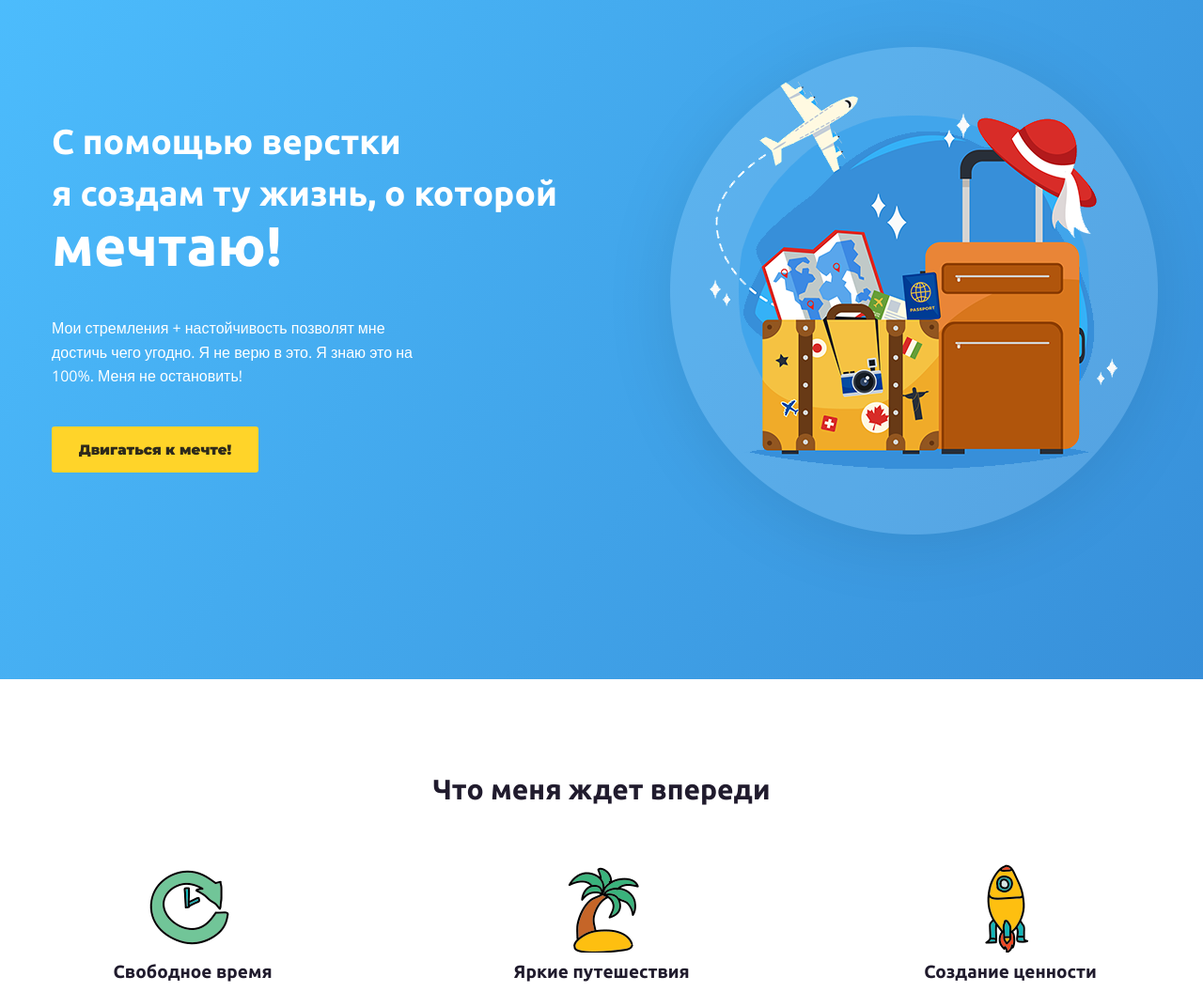
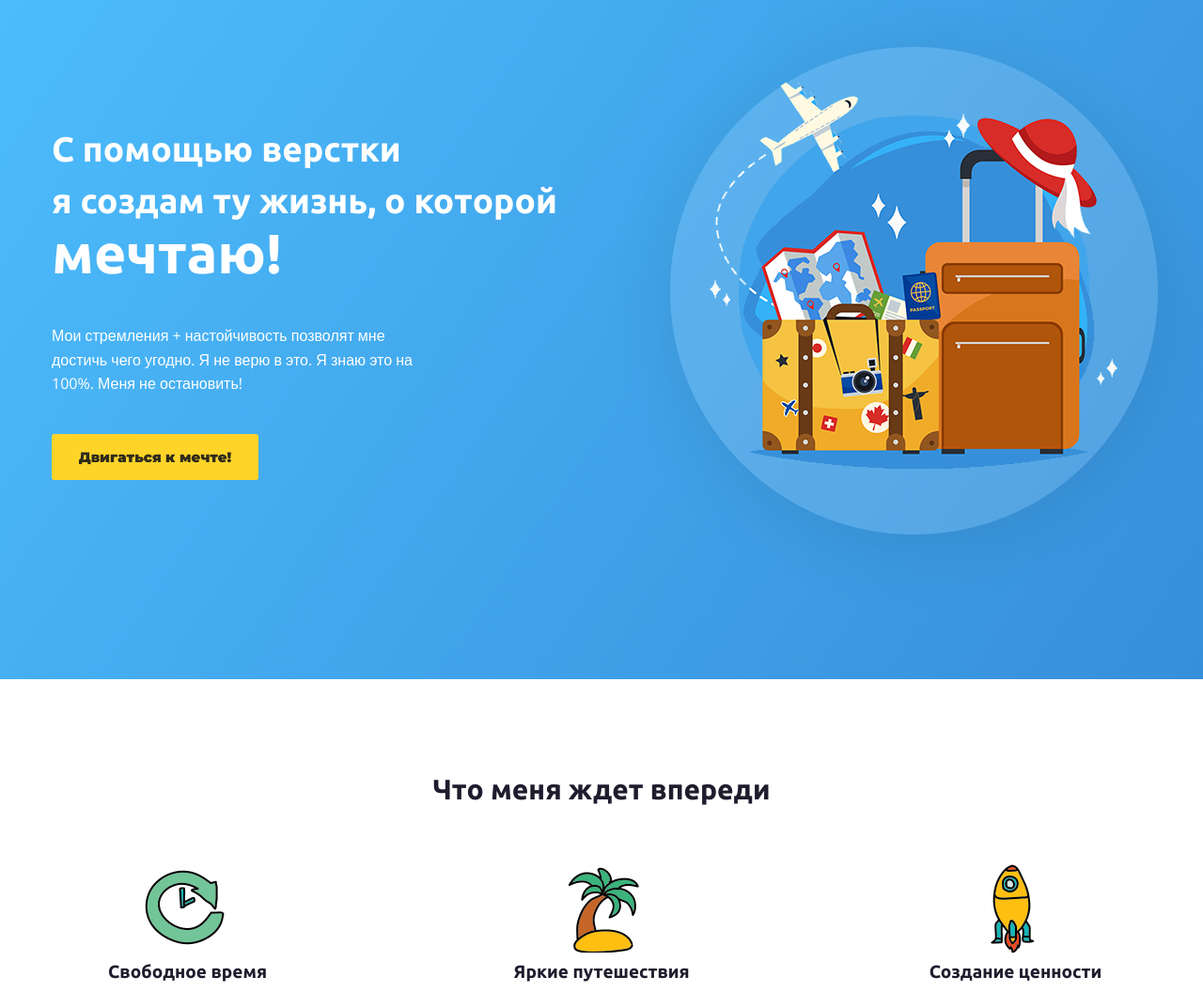
Before and after one commit to Kommeta/Way, a plain HTML site: page index.html in a window 1280 px wide. Shown: the part 120-1176 px from the top of the page at 94% size. Drawn offline with nearby package versions, Linux system fonts and the light colour scheme.

Commit message:
изменения по рекомендациям

```diff
--- a/css/style.css
+++ b/css/style.css
@@ -40,14 +40,13 @@ h6 {
 .wrapper {
   display: flex;
   justify-content: space-between;
+  align-items: center;
 }
 .logo {
   width: 100px;
   height: 100%;
 }
-.offer {
-  margin-top: 140px;
-}
+
 .title {
   font-family: "Ubuntu", sans-serif;
   font-size: 37px;
@@ -104,7 +103,7 @@ h6 {
 .skill {
   background: url("../img/icons-time-machine.png") no-repeat center top;
   padding-top: 95px;
-  width: 300px;
+  width: 289px;
   text-align: center;
   max-height: 172px;
 }
--- a/index.html
+++ b/index.html
@@ -57,7 +57,7 @@
                   Создание ценности
                </h3>
                <p class="skill-text">
-                  Нет ничего сильнее, чем жить не просто <br>так, создавая ценности
+                  Нет ничего сильнее, чем жить не просто так, создавая ценности
                </p>
             </div>
 
```
